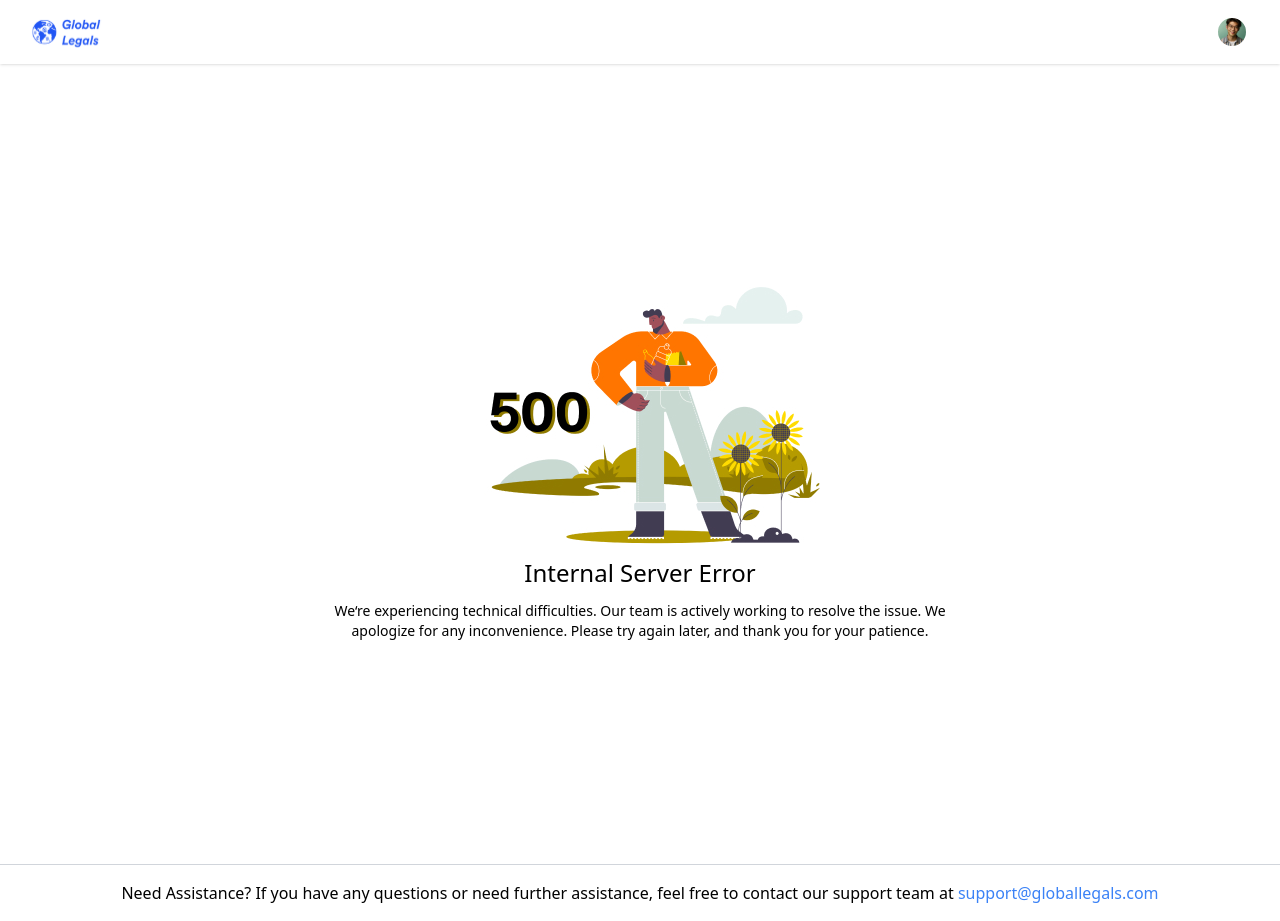
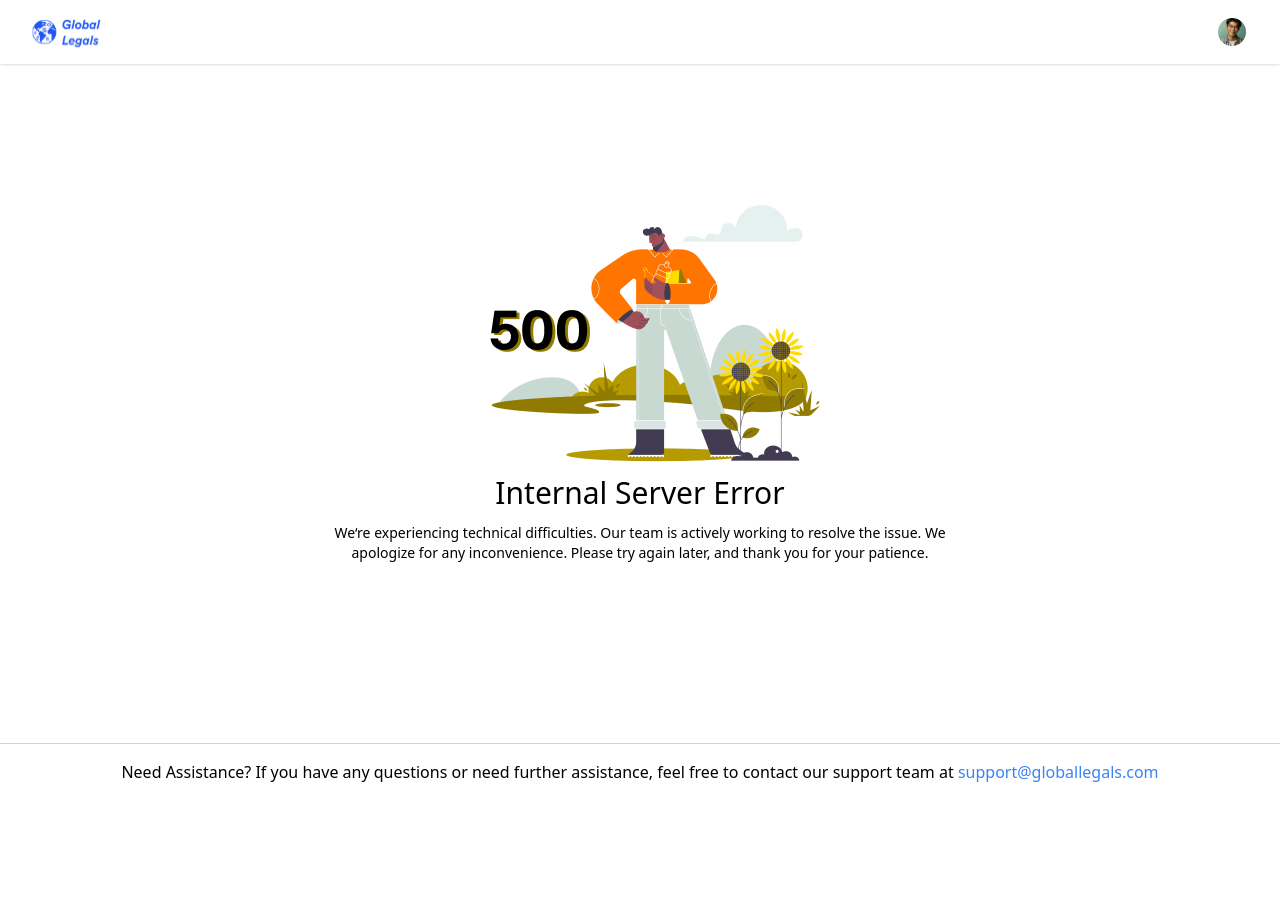
Before and after one commit to Nagarjunl/global-legals-ui, a React (Vite) app: page /dashboard/500 in a window 1280 px wide. After the commit the page ends 800 px from the top, so only its background shows below. Built offline with nearby package versions, Linux system fonts and the light colour scheme.

Commit message:
Updated folder structure and file names

```diff
--- a/src/App.jsx
+++ b/src/App.jsx
@@ -6,17 +6,17 @@ import Register from "./pages/Auth/Register";
 import Login from "./pages/Auth/Login";
 import ForgetPassword from "./pages/Auth/Forgetpassword";
 import NewPassword from "./pages/Auth/Newpassword";
-import ProfileDetails from "./pages/ProfileDetails";
-import SearchProfile from "./pages/SearchProfile";
-import ClientView from "./pages/ClientView";
-import ErrorPage from "./pages/ErrorPage";
-import ServerImage from "./pages/ServerImage";
-import Image404 from "./pages/Image404";
+import ProfileDetails from "./pages/Profile/ProfileDetails";
+import SearchProfile from "./pages/Profile/SearchProfile";
+import ClientView from "./pages/Profile/ClientView";
+import NoResultFound from "./pages/Error/NoResultFound";
+import Error500 from "./pages/Error/Error500";
+import Error404 from "./pages/Error/Error404";
 import EnterOtp from "./pages/Auth/EnterOtp";
 import CreatePassword from "./pages/Auth/CreatePassword";
 import Homepage from "./pages/Homepage";
 import MultiStepper from "./components/MultiStepper";
-import Appointments from "./pages/Appointments";
+import Appointments from "./pages/Profile/Appointments";
 import LawyerEnterDetails from "./pages/SignUpForms/LawyerEnterDetails";
 import BondBailsman from "./pages/SignUpForms/BondBailsman";
 import SecurityDetails from "./pages/SignUpForms/SecurityDetails";
@@ -67,9 +67,9 @@ function App() {
                   <Route path="searchProfile" element={<SearchProfile />} />
                   <Route path="appointments" element={<Appointments />} />
                   <Route path="clientView" element={<ClientView />} />
-                  <Route path="error" element={<ErrorPage />} />
-                  <Route path="404" element={<Image404 />} />
-                  <Route path="500" element={<ServerImage />} />
+                  <Route path="noResultFound" element={<NoResultFound />} />
+                  <Route path="404" element={<Error404 />} />
+                  <Route path="500" element={<Error500 />} />
                 </Routes>
               </DashboardLayout>
             }
--- /dev/null
+++ b/src/pages/Error/Error404.jsx
@@ -0,0 +1,23 @@
+import Asset from "../../assets/Asset 404.jpg";
+
+function Image404() {
+  return (
+    <main className="flex-grow overflow-hidden">
+      <div
+        className="container mx-auto flex items-center justify-center"
+        style={{ height: "80vh" }}
+      >
+        <div className="text-center">
+          <img src={Asset} alt="Your Image" className="block mx-auto" />
+          <h2 className="pt-3 text-3xl">Looks like you took a wrong turn</h2>
+          <p className="pt-3 text-sm">
+            The page you&apos;re looking for might be under construction or has
+            moved elsewhere. Please check the URL or return to the homepage.
+          </p>
+        </div>
+      </div>
+    </main>
+  );
+}
+
+export default Image404;
--- /dev/null
+++ b/src/pages/Error/Error500.jsx
@@ -0,0 +1,26 @@
+import Server from "../../assets/server.jpg";
+function ServerImage() {
+  return (
+    <>
+      <main className="flex-grow overflow-hidden">
+        <div
+          className="container mx-auto flex items-center justify-center"
+          style={{ height: "80vh" }}
+        >
+          <div className="text-center">
+            <img src={Server} alt="Your Image" className="block mx-auto" />
+            <h2 className="pt-3 text-3xl">Internal Server Error</h2>
+            <p className="pt-3 text-sm">
+              We&lsquo;re experiencing technical difficulties. Our team is
+              actively working to resolve the issue. We <br /> apologize for any
+              inconvenience. Please try again later, and thank you for your
+              patience.
+            </p>
+          </div>
+        </div>
+      </main>
+    </>
+  );
+}
+
+export default ServerImage;
--- /dev/null
+++ b/src/pages/Error/NoResultFound.jsx
@@ -0,0 +1,36 @@
+import Error from "../../assets/error.jpg";
+
+function ErrorPage() {
+  return (
+    <>
+      <main className="flex-grow overflow-hidden">
+        <div
+          className="container mx-auto flex items-center justify-center"
+          style={{ height: "80vh" }}
+        >
+          <div className="text-center">
+            <img src={Error} alt="Your Image" className="block mx-auto" />
+            <div className="pt-3 text-xl md:text-2xl lg:text-3xl">
+              <h1>Sorry, we couldn’t find any results in </h1>
+              <h1 className="text-black-900 mt-2 md:text-4xl lg:text-5xl">
+                “India, USA”
+              </h1>
+            </div>
+
+            <p className="text-lg mt-5">
+              Make sure to check the spelling or try searching using the
+              following instead:
+            </p>
+
+            <ul className="text-black-500 list-disc list-inside mt-3 text-sm md:text-base lg:text-lg max-w-screen-md">
+              <li>Search your city or state</li>
+              <li>Search for your legal problem</li>
+            </ul>
+          </div>
+        </div>
+      </main>
+    </>
+  );
+}
+
+export default ErrorPage;
--- a/src/pages/ErrorPage.jsx
+++ /dev/null
@@ -1,28 +0,0 @@
-import Error from "../assets/error.jpg";
-
-function ErrorPage() {
-  return (
-    <div className="flex flex-col items-center justify-center h-screen">
-      <img src={Error} alt="" className="mb-3" />
-
-      <div className="text-center pt-3 text-xl md:text-2xl lg:text-3xl">
-        <h1>Sorry, we couldn’t find any results in </h1>
-        <h1 className="text-black-900 mt-2 md:text-4xl lg:text-5xl">
-          “India, USA”
-        </h1>
-      </div>
-
-      <p className="text-center text-lg mt-5">
-        Make sure to check the spelling or try searching using the following
-        instead:
-      </p>
-
-      <ul className="text-black-500 list-disc list-inside mt-3 text-sm md:text-base lg:text-lg max-w-screen-md">
-        <li>Search your city or state</li>
-        <li>Search for your legal problem</li>
-      </ul>
-    </div>
-  );
-}
-
-export default ErrorPage;
--- a/src/pages/Image404.jsx
+++ /dev/null
@@ -1,20 +0,0 @@
-import Asset from "../assets/Asset 404.jpg";
-
-function Image404() {
-  return (
-    <main className="flex-grow">
-      <div className="container mx-auto grid place-items-center h-screen">
-        <div className="text-center">
-          <img src={Asset} alt="Your Image" className="block mx-auto" />
-          <h2 className="pt-3 text-3xl">Looks like you took a wrong turn</h2>
-          <p className="pt-3 text-sm">
-            The page you`&apos;`re looking for might be under construction or
-            has moved elsewhere. Please check the URL or return to the homepage.
-          </p>
-        </div>
-      </div>
-    </main>
-  );
-}
-
-export default Image404;
--- a/src/pages/ClientView.jsx
+++ b/src/pages/Profile/ClientView.jsx
@@ -1,4 +1,4 @@
-import image1 from "../assets/image 17.png";
+import image1 from "../../assets/image 17.png";
 
 function ClientImage() {
   return (
--- a/src/pages/ServerImage.jsx
+++ /dev/null
@@ -1,21 +0,0 @@
-import Server from "../assets/server.jpg";
-function ServerImage() {
-  return (
-    <>
-      <div className="container mx-auto h-screen flex justify-center items-center">
-        <div className="flex flex-col items-center">
-          <img src={Server} alt="Your Image" className="block mx-auto" />
-          <h2 className="text-center pt-3 text-2xl">Internal Server Error</h2>
-          <p className="text-center pt-3 text-sm">
-            We&lsquo;re experiencing technical difficulties. Our team is
-            actively working to resolve the issue. We <br /> apologize for any
-            inconvenience. Please try again later, and thank you for your
-            patience.
-          </p>
-        </div>
-      </div>
-    </>
-  );
-}
-
-export default ServerImage;
```
Also changed, not shown: src/pages/Profile/ProfileDetails.jsx (renamed from src/pages/ProfileDetails.jsx, +49 -53 lines), src/pages/Profile/SearchProfile.jsx (renamed from src/pages/SearchProfile.jsx, +5 -5 lines), src/pages/Profile/Appointments.jsx (renamed from src/pages/Appointments.jsx).
